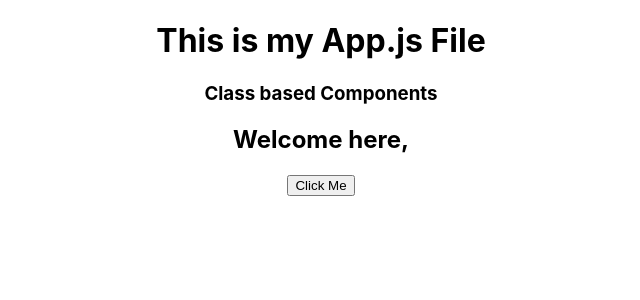
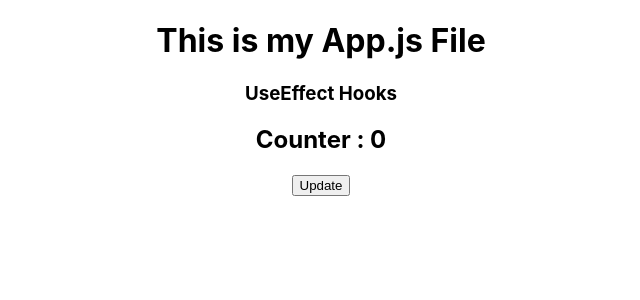
Before and after one commit to Farhan559/React_Project, a React (Create React App) app: page / in a window 1280 px wide. Shown: the top 300 px of the page, without its empty margins (319-959 px from the left). Built offline with nearby package versions, Linux system fonts and the light colour scheme.

Commit message:
feat : Add Component UseEffect

```diff
--- a/src/App.js
+++ b/src/App.js
@@ -1,6 +1,7 @@
 // import React,{useState} from 'react';
 import './App.css';
-import ComponentClass from './components/ComponentClass';
+import UseEffectHook from './components/UseEffectHook';
+// import ComponentClass from './components/ComponentClass';
 // import ComponentDidUpdate from './ComponentDidUpdate';
 // import FormCheck from './FormCheck';
 // import Contructor from './components/Contructor';
@@ -39,7 +40,8 @@ function App() {
       {/* <Contructor/> */}
       {/* <FormCheck /> */}
       {/* <ComponentDidUpdate /> */}
-      <ComponentClass />
+      {/* <ComponentClass /> */}
+      <UseEffectHook />
     </div>
   );
 }
--- /dev/null
+++ b/src/components/UseEffectHook.jsx
@@ -0,0 +1,17 @@
+import React, { useEffect, useState } from 'react'
+
+function UseEffectHook() {
+    const[count,setCount] = useState(0);
+    useEffect(()=>{
+        console.log('UseEffect Hook in React');
+    })
+  return (
+    <>
+    <h3>UseEffect Hooks</h3>
+    <h2>Counter : {count}</h2>
+    <button onClick={()=>setCount(1)}>Update</button>
+    </>
+  )
+}
+
+export default UseEffectHook
```
